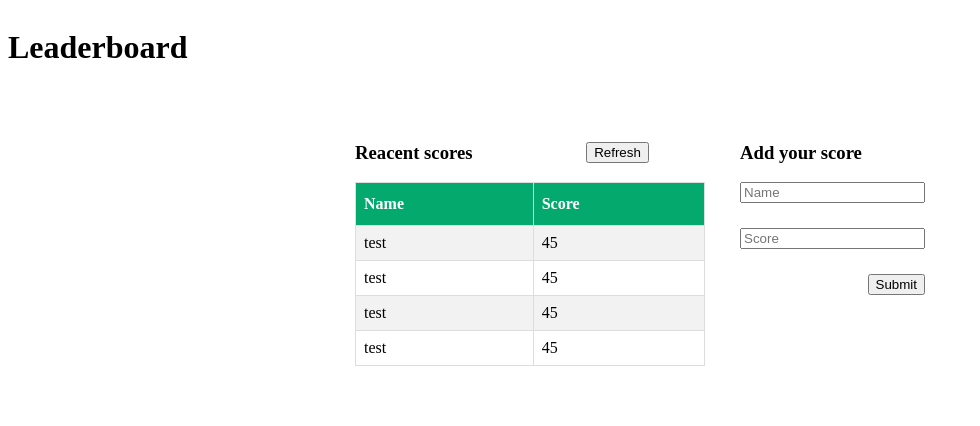
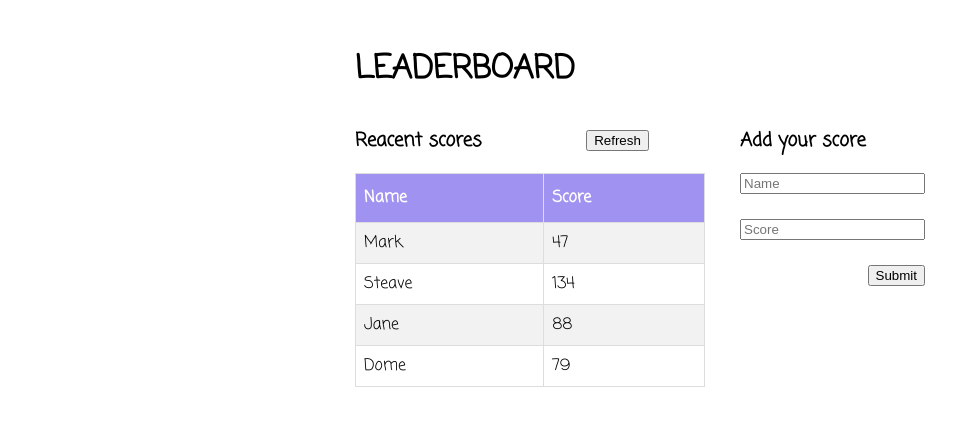
Before and after one commit to od-c0d3r/LeaderboardJs, a website built with webpack: page src/index.html in a window 1280 px wide. Shown: the whole page, without its empty margins (0-980 px from the left). Built offline with nearby package versions, Linux system fonts and the light colour scheme.

```diff
--- /dev/null
+++ b/src/data.js
@@ -0,0 +1,19 @@
+let data;
+export default data = [
+    {
+        name:"Mark",
+        score:47
+    },
+    {
+        name:"Steave",
+        score:134
+    },
+    {
+        name:"Jane",
+        score:88
+    },
+    {
+        name:"Dome",
+        score:79
+    }
+]
--- /dev/null
+++ b/src/display.js
@@ -0,0 +1,12 @@
+export default function showData(data) {
+    let table = document.getElementById('table');
+    data.forEach(scoreObj => {
+        let score = document.createElement('tr');
+        score.innerHTML =
+        `
+            <td>${scoreObj.name}</td>
+            <td>${scoreObj.score}</td>
+        `
+        table.appendChild(score)
+    });
+}
--- a/src/index.html
+++ b/src/index.html
@@ -9,32 +9,16 @@
 
 <body>
     <main>
-        <h1 id="boardTitle">
-            Leaderboard
-        </h1>
         <section id="boardDisplay">
+            <h1 id="boardTitle">
+                LEADERBOARD
+            </h1>
             <h3>Reacent scores</h3>
             <div id="refreshBtn"><button> Refresh</button></div>
-            <table id="customers">
+            <table id="table">
                 <tr>
                     <th>Name</th>
                     <th>Score</th>
-                </tr>
-                <tr>
-                    <td>test</td>
-                    <td>45</td>
-                </tr>
-                <tr>
-                    <td>test</td>
-                    <td>45</td>
-                </tr>
-                <tr>
-                    <td>test</td>
-                    <td>45</td>
-                </tr>
-                <tr>
-                    <td>test</td>
-                    <td>45</td>
                 </tr>
             </table>
         </section>
--- a/src/index.js
+++ b/src/index.js
@@ -1,10 +1,5 @@
-// import _ from 'lodash';
 import './style.css';
+import data from './data';
+import showData from './display';
 
-// function component() {
-//     const element = document.createElement('div');
-//     element.innerHTML = _.join(['Hello', 'webpack'], ' ');
-//     return element;
-// }
-
-// document.body.appendChild(component());
+showData(data);
--- a/src/style.css
+++ b/src/style.css
@@ -1,4 +1,9 @@
+@import url('https://fonts.googleapis.com/css2?family=Coming+Soon&family=Lobster&display=swap');
+
 main {
+    font-family: 'Coming Soon', cursive;
+    position: relative;
+    top: 100px;
     display: grid;
     grid-gap: 35px;
     grid-template-columns: auto auto;
@@ -6,12 +11,12 @@
 }
 
 #boardTitle {
-    /* justify-self: start; */
-    grid-row: 1 / 2;
-    grid-column: 1 / 3;
+    position: absolute;
+    top: -90px;
+    font-size: xx-large;
 }
 
-#customers {
+#table {
     grid-row: 2 / 3;
     grid-column: 1 / 3;
 
@@ -19,25 +24,25 @@
     width: 350px;
 }
 
-#customers td,
-#customers th {
+#table td,
+#table th {
     border: 1px solid #ddd;
     padding: 8px;
 }
 
-#customers tr:nth-child(even) {
+#table tr:nth-child(even) {
     background-color: #f2f2f2;
 }
 
-#customers tr:hover {
+#table tr:hover {
     background-color: #ddd;
 }
 
-#customers th {
+#table th {
     padding-top: 12px;
     padding-bottom: 12px;
     text-align: left;
-    background-color: #04AA6D;
+    background-color: #a092f0;
     color: white;
 }
 
```
Also changed, not shown: .eslintrc.json (added), .github/workflows/linters.yml (added), .stylelintrc.json (added), dist/index.html (added), 3 other files.
